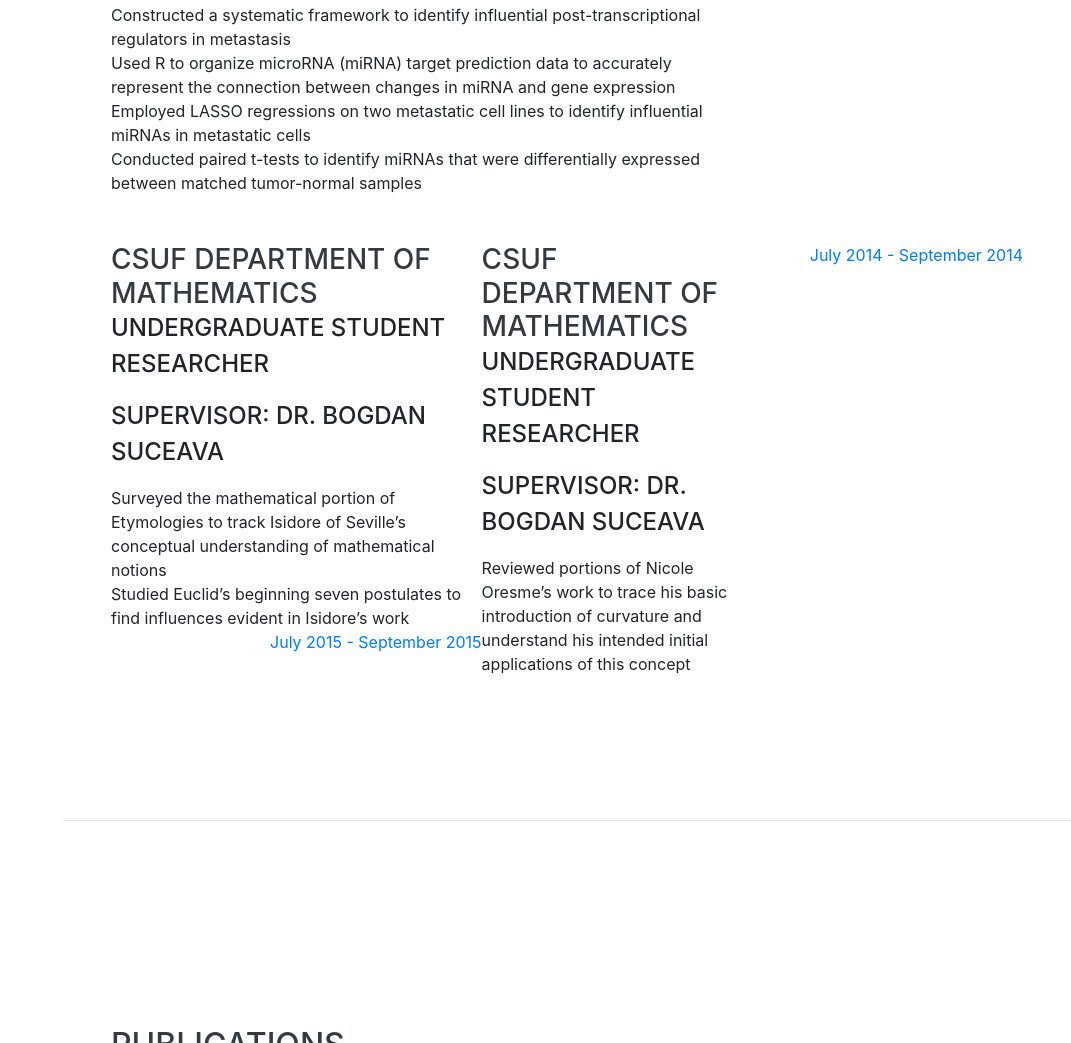
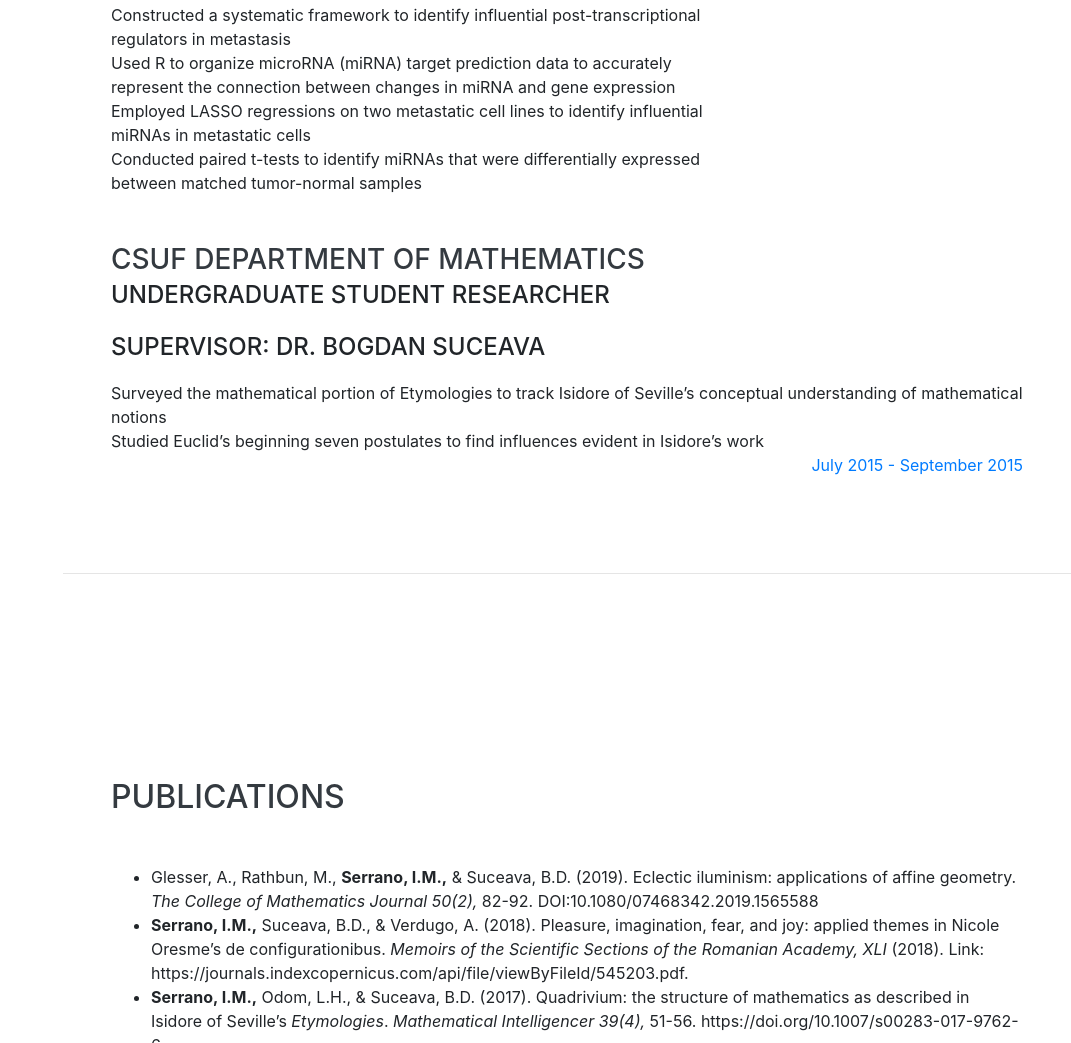
Before and after one commit to isabelserrano/isabelserrano.github.io, a website with bundled scripts: page index.html in a window 1280 px wide. Shown: the part 2655-3698 px from the top of the page, without its empty margins (209-1280 px from the left). Built offline with nearby package versions, Linux system fonts and the light colour scheme; a web font is replaced by a local one.

Commit message:
Update index.html

```diff
--- a/index.html
+++ b/index.html
@@ -175,18 +175,7 @@
           </div>
         </div>
 
-        <div class="resume-item d-flex flex-column flex-md-row justify-content-between mb-5">
-          <div class="resume-content">
-            <h3 class="mb-0">CSUF Department of Mathematics</h3>
-            <div class="subheading mb-3">Undergraduate Student Researcher</div>
-            <div class="subheading mb-3">Supervisor: Dr. Bogdan Suceava</div>
-            <div> Reviewed portions of Nicole Oresme’s work to trace his basic introduction of curvature and understand his intended initial applications of this concept
- </div>
-          </div>
-          <div class="resume-date text-md-right">
-            <span class="text-primary"> July 2014 - September 2014</span>
-          </div>
-        </div>
+
 
       </div>
 
```
